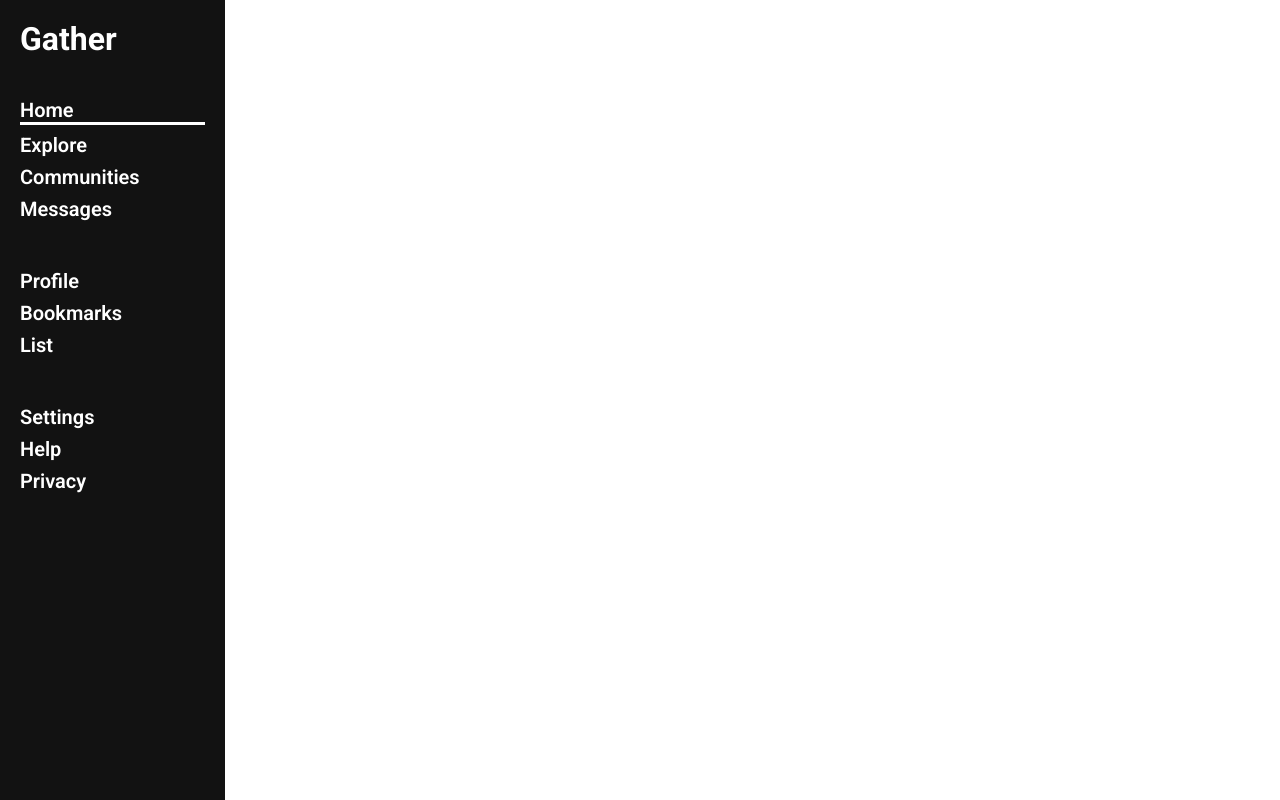
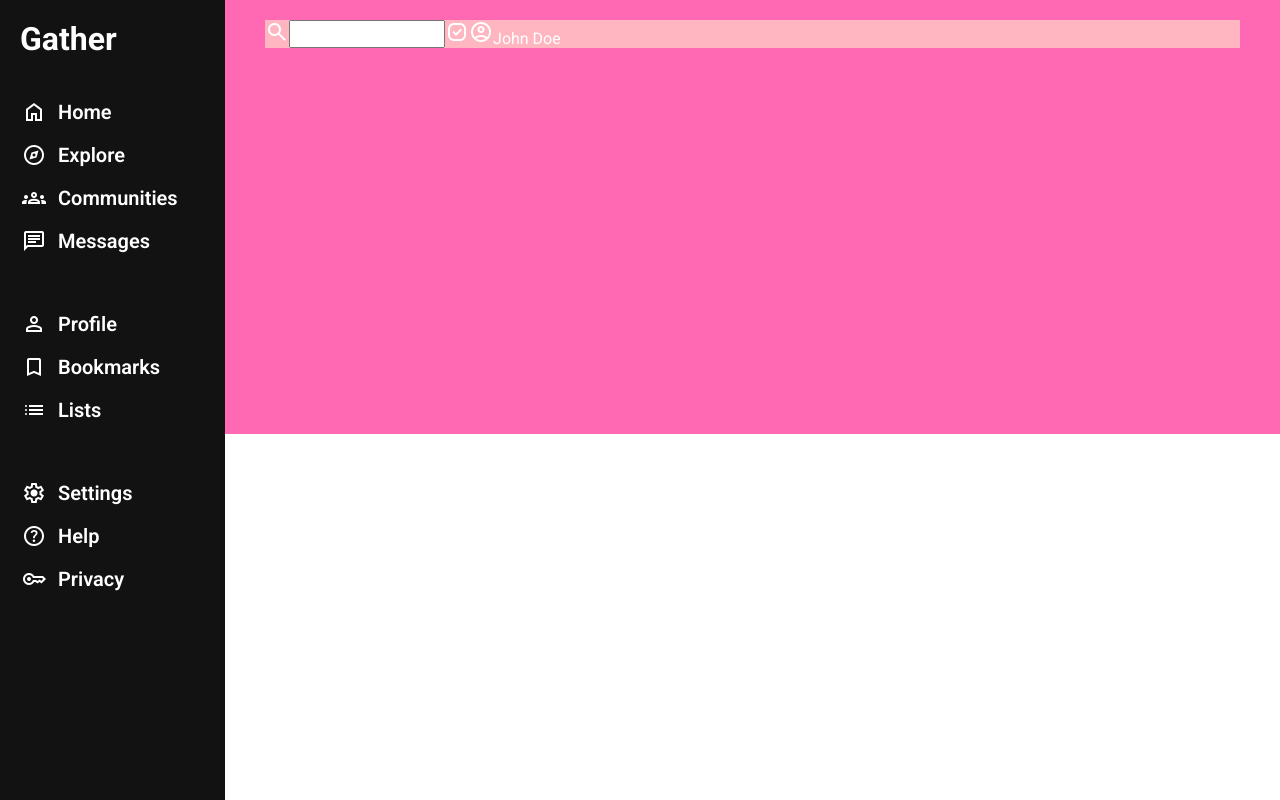
Before and after one commit to jooahncheung/admin-dashboard, a plain HTML site: page index.html in a window 1280 px wide. Drawn offline with nearby package versions, Linux system fonts and the light colour scheme; a web font is replaced by a local one.

Commit message:
refactor layout and styles for sidebar and header, enhance navigation with icons

```diff
--- a/index.html
+++ b/index.html
@@ -11,26 +11,99 @@
       href="https://fonts.googleapis.com/css2?family=Funnel+Sans:ital,wght@0,300..800;1,300..800&family=Roboto:ital,wght@0,100..900;1,100..900&display=swap"
       rel="stylesheet"
     />
+    <link
+      rel="stylesheet"
+      href="https://fonts.googleapis.com/css2?family=Material+Symbols+Outlined:opsz,wght,FILL,GRAD@24,400,0,0"
+    />
   </head>
   <body>
+    <div id="dashboard-container">
       <nav id="sidebar">
         <span class="logo">Gather</span>
         <ul class="discover-links nav-links">
-        <a href="#"><li class="link active">Home</li></a>
-        <a href="#"><li class="link">Explore</li></a>
-        <a href="#"><li class="link">Communities</li></a>
-        <a href="#"><li class="link">Messages</li></a>
+          <a href="#"
+            ><li class="link active">
+              <span class="material-symbols-outlined">home</span>
+              <span>Home</span>
+            </li></a
+          >
+          <a href="#"
+            ><li class="link">
+              <span class="material-symbols-outlined">explore</span>
+              <span>Explore</span>
+            </li></a
+          >
+          <a href="#"
+            ><li class="link">
+              <span class="material-symbols-outlined">groups</span>
+              <span>Communities</span>
+            </li></a
+          >
+          <a href="#"
+            ><li class="link">
+              <span class="material-symbols-outlined">message</span>
+              <span>Messages</span>
+            </li></a
+          >
         </ul>
         <ul class="personal-links nav-links">
-        <a href="#"><li class="link">Profile</li></a>
-        <a href="#"><li class="link">Bookmarks</li></a>
-        <a href="#"><li class="link">List</li></a>
+          <a href="#"
+            ><li class="link">
+              <span class="material-symbols-outlined">person</span>
+              <span>Profile</span>
+            </li></a
+          >
+          <a href="#"
+            ><li class="link">
+              <span class="material-symbols-outlined">bookmark</span>
+              <span>Bookmarks</span>
+            </li></a
+          >
+          <a href="#"
+            ><li class="link">
+              <span class="material-symbols-outlined">list</span>
+              <span>Lists</span>
+            </li></a
+          >
         </ul>
         <ul class="utility-links nav-links">
-        <a href="#"><li class="link">Settings</li></a>
-        <a href="#"><li class="link">Help</li></a>
-        <a href="#"><li class="link">Privacy</li></a>
+          <a href="#"
+            ><li class="link">
+              <span class="material-symbols-outlined">settings</span>
+              <span>Settings</span>
+            </li></a
+          >
+          <a href="#"
+            ><li class="link">
+              <span class="material-symbols-outlined">help</span>
+              <span>Help</span>
+            </li></a
+          >
+          <a href="#"
+            ><li class="link">
+              <span class="material-symbols-outlined">key</span>
+              <span>Privacy</span>
+            </li></a
+          >
         </ul>
       </nav>
+      <header id="header">
+              <section class="header-top">
+      <span class="material-symbols-outlined">search</span>
+      <input type="search">
+      <span class="material-symbols-outlined">priority</span>
+      <div class="user"><span class="material-symbols-outlined">account_circle</span></span>John Doe<span></div>
+   </section>
+        <section class="header-hero"></section>
+      </header>
+
+      <main id="main-content">
+        <section id="projects"></section>
+        <aside id="widgets">
+          <section class="announcements"></section>
+          <section class="trending"></section>
+        </aside>
+      </main>
+    </div>
   </body>
 </html>
--- a/styles.css
+++ b/styles.css
@@ -1,8 +1,15 @@
 * {
   font-family: "Funnel Sans", "Roboto";
-  color: white;
   margin: 0;
   padding: 0;
+}
+
+#dashboard-container {
+  display: grid;
+  /* Col 1 is Sidebar, Col 2 is Header/Content */
+  grid-template-columns: 225px 1fr; [cite: 2026-02-10]
+  grid-template-rows: auto 1fr;
+  min-height: 100vh;
 }
 
 .logo {
@@ -11,19 +18,24 @@
 }
 
 #sidebar {
+  grid-column: 1;
+  grid-row: 1 / 3; /* This makes the sidebar span the full height */
   background-color: #121212;
+  color: white;
   display: flex;
   flex-direction: column;
-  height: 100vh;
-  width: 225px;
+  /* width: 225px; is already handled by grid-template-columns */
 }
 
 .link {
-  margin-bottom: 8px;
+  margin-bottom: 15px; /* Space between the rows */
+  padding: 2px;  /* Space inside the link box */
+  display: flex;
+  align-items: center;
+  gap: 12px;           /* Space between the Icon and the Text */
 }
 
 .active {
-  border-bottom: 3px solid;
 }
 
 .nav-links {
@@ -40,3 +52,23 @@
 .logo {
   font-weight: bolder;
 }
+
+.header-hero {
+  display: flex;
+  flex-direction: row;
+  justify-content: space-between;
+}
+#header {
+  grid-column: 2; /* This moves the header to the right of the sidebar */ [cite: 2026-02-10]
+  grid-row: 1;
+  background-color: hotpink;
+  padding: 20px 40px;
+  color: white;
+}
+.header-top {
+    background-color: lightpink;
+    display: flex;
+}
+.header-hero {
+    background-color: purple;
+}
```
Lines whose indentation alone changed are shown as unchanged.
